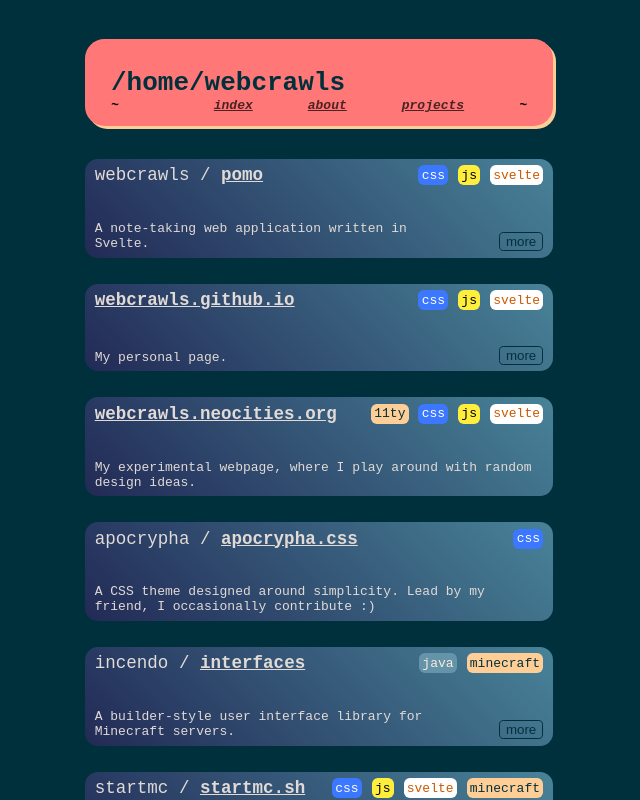
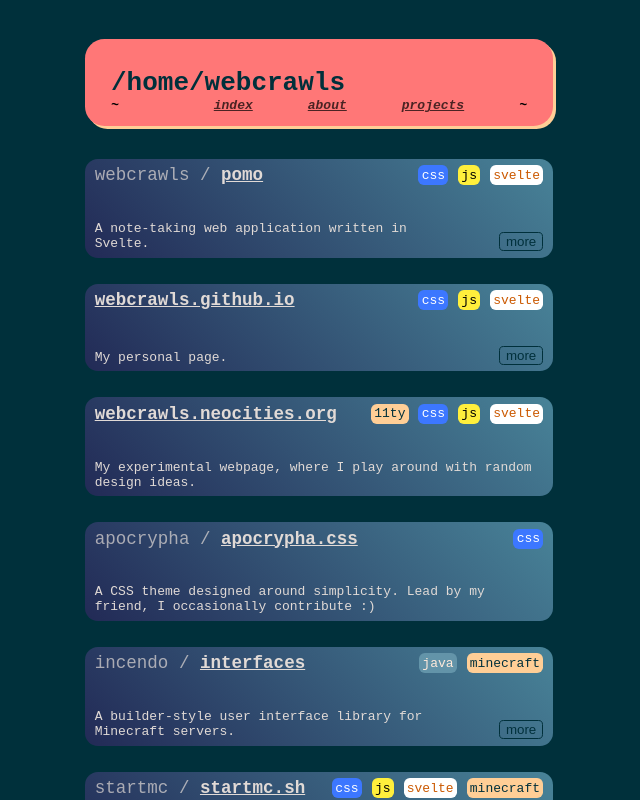
Before and after one commit to webcrawls/webcrawls.github.io, a SvelteKit app: page /projects in a window 1280 px wide. Shown: the top 800 px of the page, without its empty margins (321-961 px from the left). Built offline with nearby package versions, Linux system fonts and the light colour scheme.

Commit message:
💄(projects) add some contrast between author name and project name

```diff
--- a/static/index.css
+++ b/static/index.css
@@ -313,10 +313,12 @@ article {
 
 .project-title-author {
     font-weight: normal;
+    opacity: 0.7;
 }
 
 .project-title-slash {
     font-weight: normal;
+    opacity: 0.7;
 }
 
 .project-title-name {
```
